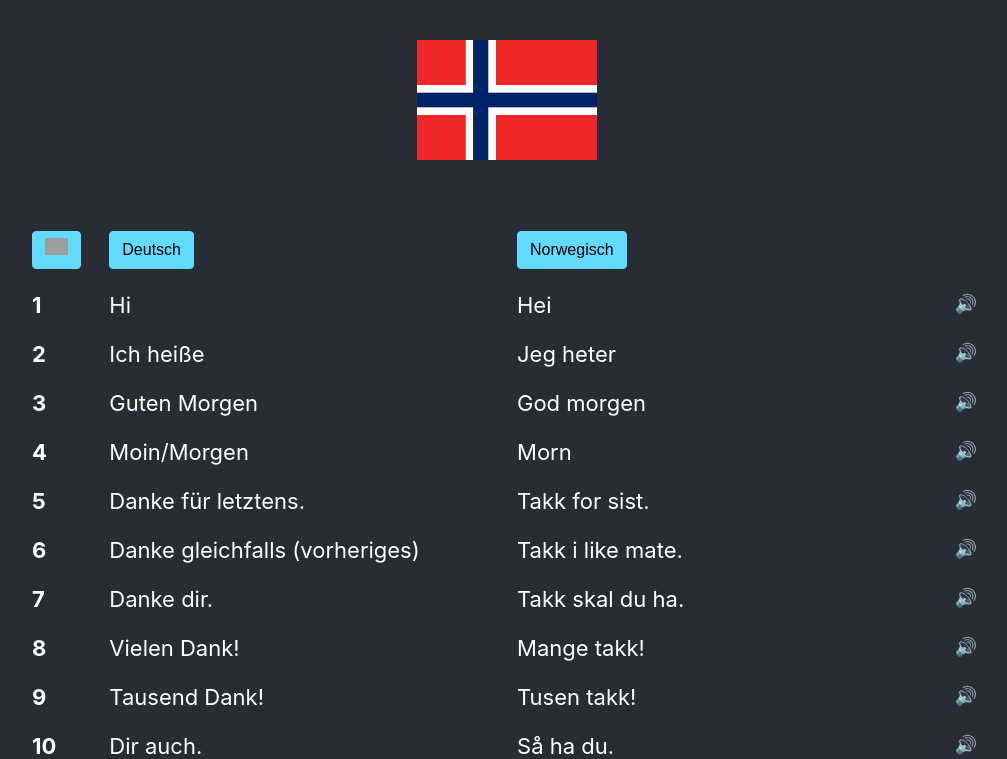
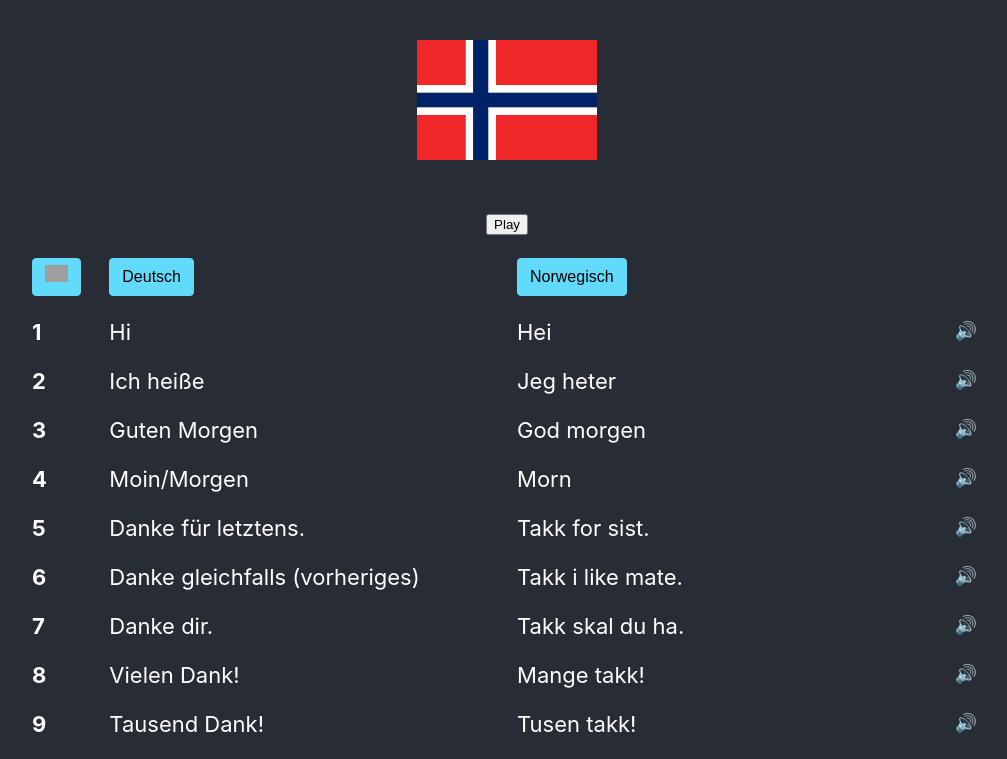
Before and after one commit to MarlenaFlueh/NorwayTextToSpeech, a React (Create React App) app: page / in a window 1280 px wide. Shown: the top 759 px of the page, without its empty margins (133-1140 px from the left). Built offline with nearby package versions, Linux system fonts and the light colour scheme; grey boxes are pictures that could not be loaded.

Commit message:
add music file

```diff
--- a/src/App.js
+++ b/src/App.js
@@ -4,6 +4,7 @@ import reload from './reload.png'
 import './App.css';
 import { Table } from 'reactstrap';
 import { list } from "./config"
+import Music from "./Music"
 
 class App extends Component {
   state = {
@@ -61,6 +62,7 @@ class App extends Component {
         <div className="App">
           <header className="App-header">
             <img src={logo} className="App-logo" alt="logo" />
+            <Music />
             <Table bordered>
               <thead>
                 <tr>
```
